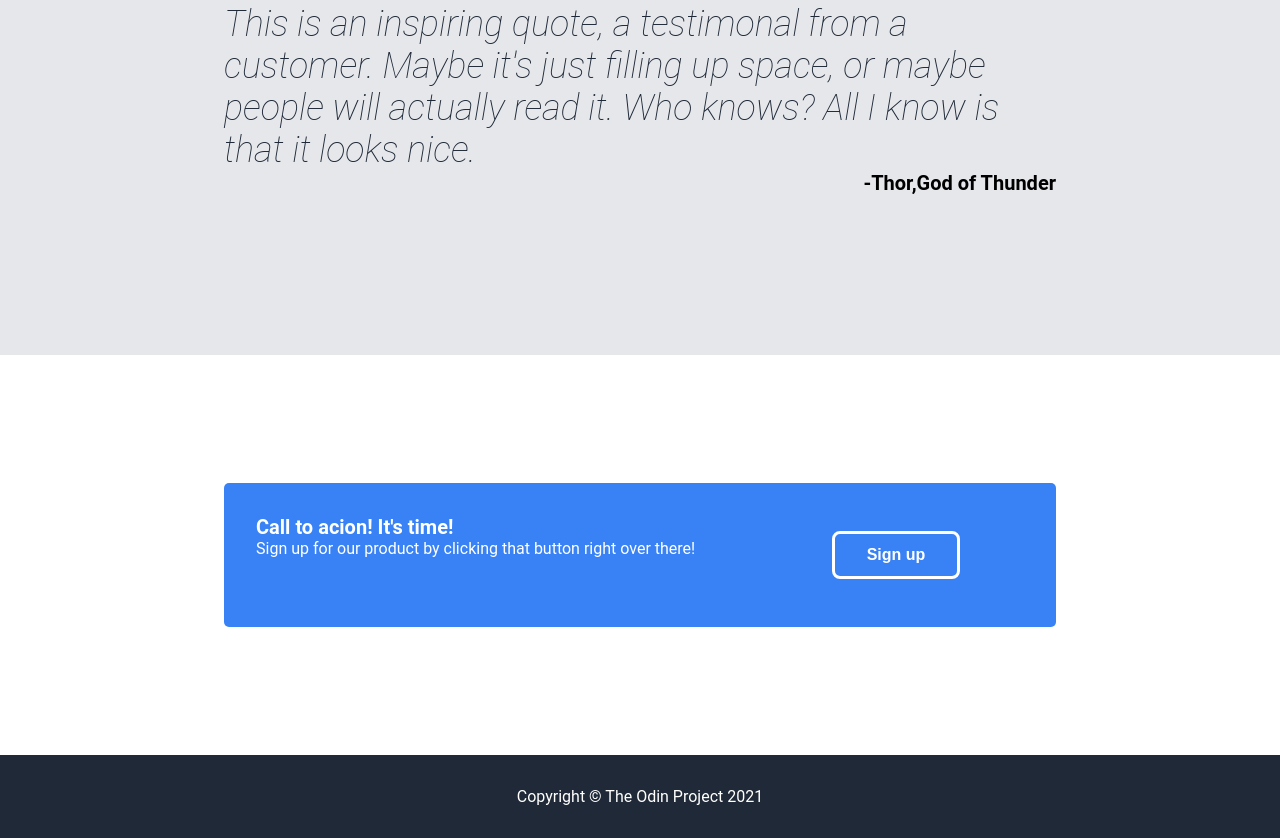
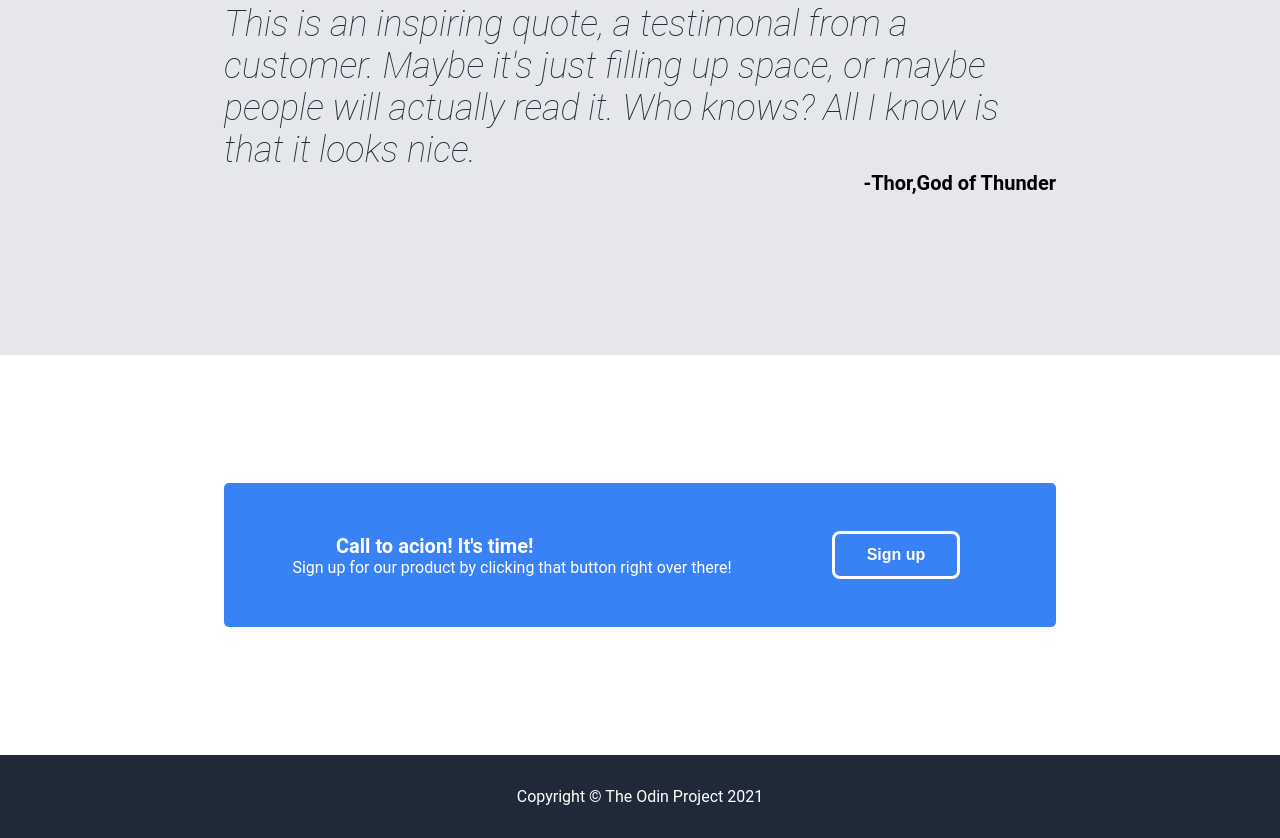
Before and after one commit to klytne/landing-page, a plain HTML site: page index.html in a window 1280 px wide. Shown: the part 1110-1948 px from the top of the page. Drawn offline with Linux system fonts and the light colour scheme.

Commit message:
Align text in last section

```diff
--- a/index.css
+++ b/index.css
@@ -166,18 +166,18 @@ ul {
 
 .left {
     display: flex;
+    justify-content: center;
+    align-items: center;
     flex-direction: column;
     flex: 2;
     color: #ffffff
 }
 
-.first, .second {
-    padding: 0;
-    margin: 0;
-}
 .left .first {
     font-weight: bold;
     font-size: 20px;
+    align-self: flex-start;
+    padding-left: 5rem;
 }
 
 .right {
```
